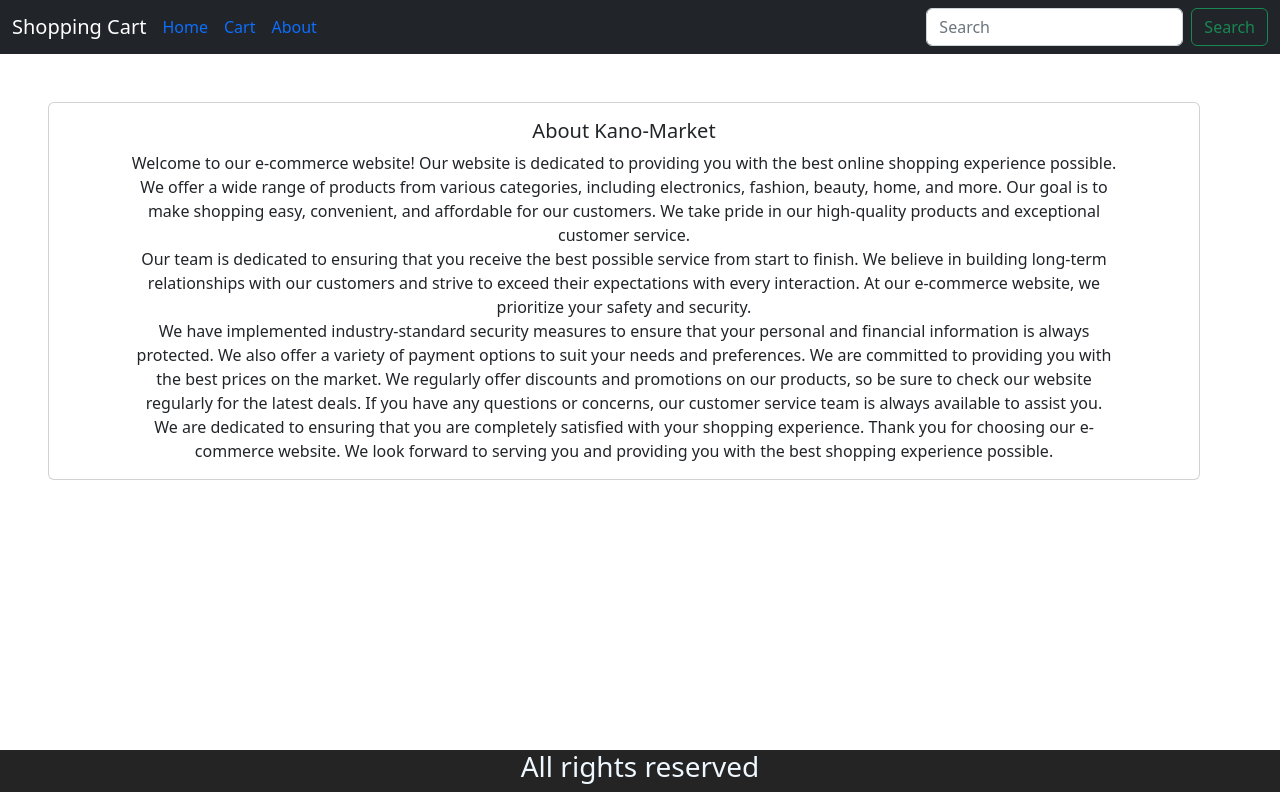
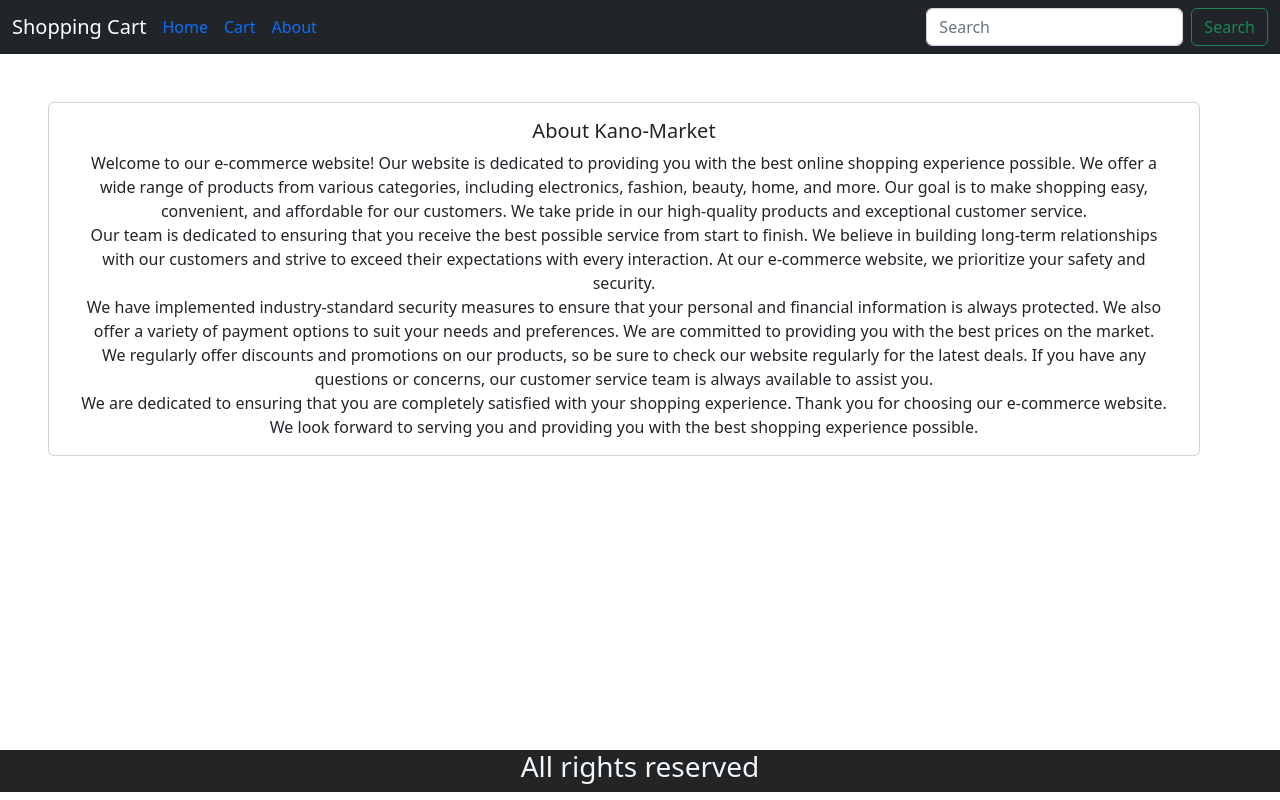
Before and after one commit to Mublin/typescript-shopping-cart, a React (Vite) app: page /about in a window 1280 px wide. Built offline with nearby package versions, Linux system fonts and the light colour scheme.

Commit message:
Update About.tsx

```diff
--- a/src/screens/About.tsx
+++ b/src/screens/About.tsx
@@ -10,7 +10,7 @@
         <Card className="text-center">
       <Card.Body style={{display: "flex", flexDirection: "column"}}>
         <Card.Title>About Kano-Market</Card.Title>
-        <Card.Text style={{ margin: "0 4rem 0 4rem"}}>
+        <Card.Text style={{ margin: "0 1rem 0 1rem"}}>
         Welcome to our e-commerce website!
 
 Our website is dedicated to providing you with the best online shopping experience possible. We offer a wide range of products from various categories, including electronics, fashion, beauty, home, and more. Our goal is to make shopping easy, convenient, and affordable for our customers.
```
